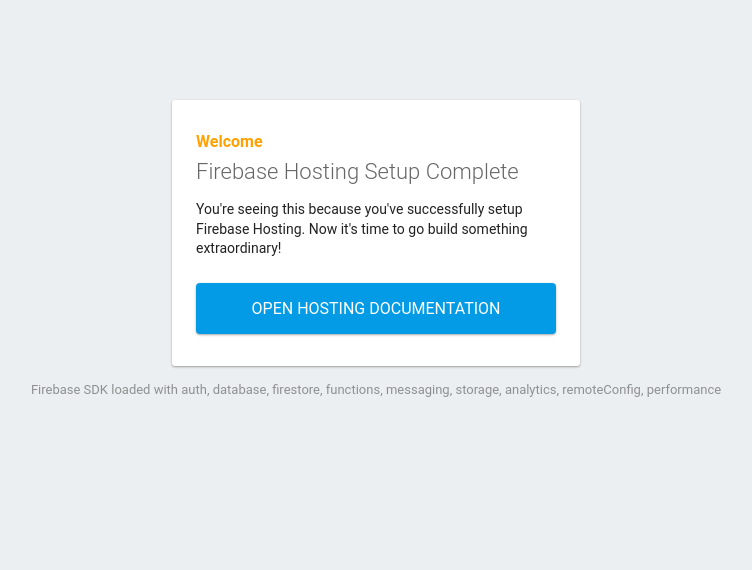
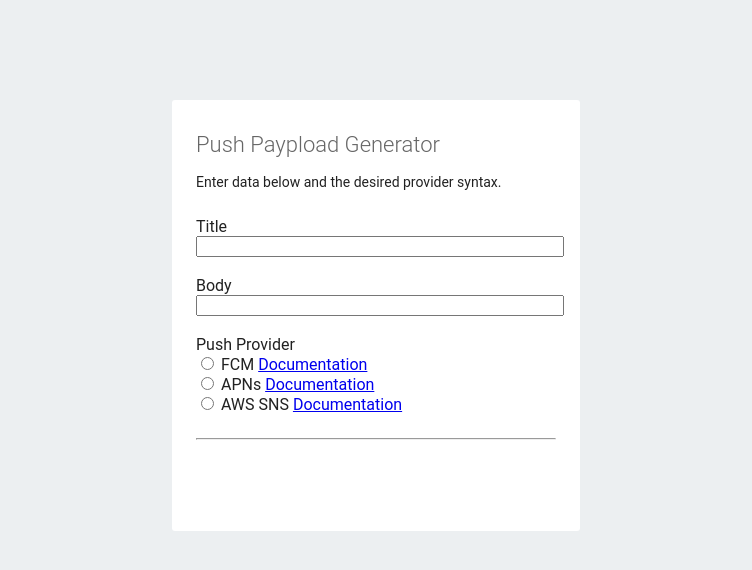
Before and after one commit to cjwhitsitt/pushsyntax, a plain HTML site: page public/index.html in a window 1280 px wide. Shown: the whole page, without its empty margins (264-1016 px from the left). Drawn offline with Linux system fonts and the light colour scheme; some packages are replaced by stand-ins of ours.

Commit message:
Show syntax for providers

```diff
--- a/public/index.html
+++ b/public/index.html
@@ -6,22 +6,22 @@
     <title>Welcome to Firebase Hosting</title>
 
     <!-- update the version number as needed -->
-    <script defer src="/__/firebase/10.12.2/firebase-app-compat.js"></script>
+    <!-- <script defer src="/__/firebase/10.12.2/firebase-app-compat.js"></script> -->
     <!-- include only the Firebase features as you need -->
-    <script defer src="/__/firebase/10.12.2/firebase-auth-compat.js"></script>
-    <script defer src="/__/firebase/10.12.2/firebase-database-compat.js"></script>
-    <script defer src="/__/firebase/10.12.2/firebase-firestore-compat.js"></script>
-    <script defer src="/__/firebase/10.12.2/firebase-functions-compat.js"></script>
-    <script defer src="/__/firebase/10.12.2/firebase-messaging-compat.js"></script>
-    <script defer src="/__/firebase/10.12.2/firebase-storage-compat.js"></script>
-    <script defer src="/__/firebase/10.12.2/firebase-analytics-compat.js"></script>
-    <script defer src="/__/firebase/10.12.2/firebase-remote-config-compat.js"></script>
-    <script defer src="/__/firebase/10.12.2/firebase-performance-compat.js"></script>
+    <!-- <script defer src="/__/firebase/10.12.2/firebase-auth-compat.js"></script> -->
+    <!-- <script defer src="/__/firebase/10.12.2/firebase-database-compat.js"></script> -->
+    <!-- <script defer src="/__/firebase/10.12.2/firebase-firestore-compat.js"></script> -->
+    <!-- <script defer src="/__/firebase/10.12.2/firebase-functions-compat.js"></script> -->
+    <!-- <script defer src="/__/firebase/10.12.2/firebase-messaging-compat.js"></script> -->
+    <!-- <script defer src="/__/firebase/10.12.2/firebase-storage-compat.js"></script> -->
+    <!-- TODO: <script defer src="/__/firebase/10.12.2/firebase-analytics-compat.js"></script> -->
+    <!-- <script defer src="/__/firebase/10.12.2/firebase-remote-config-compat.js"></script> -->
+    <!-- <script defer src="/__/firebase/10.12.2/firebase-performance-compat.js"></script> -->
     <!--
       initialize the SDK after all desired features are loaded, set useEmulator to false
       to avoid connecting the SDK to running emulators.
     -->
-    <script defer src="/__/firebase/init.js?useEmulator=true"></script>
+    <!-- <script defer src="/__/firebase/init.js?useEmulator=true"></script> -->
 
     <style media="screen">
       body { background: #ECEFF1; color: rgba(0,0,0,0.87); font-family: Roboto, Helvetica, Arial, sans-serif; margin: 0; padding: 0; }
@@ -29,8 +29,22 @@
       #message h2 { color: #ffa100; font-weight: bold; font-size: 16px; margin: 0 0 8px; }
       #message h1 { font-size: 22px; font-weight: 300; color: rgba(0,0,0,0.6); margin: 0 0 16px;}
       #message p { line-height: 140%; margin: 16px 0 24px; font-size: 14px; }
-      #message a { display: block; text-align: center; background: #039be5; text-transform: uppercase; text-decoration: none; color: white; padding: 16px; border-radius: 4px; }
-      #message, #message a { box-shadow: 0 1px 3px rgba(0,0,0,0.12), 0 1px 2px rgba(0,0,0,0.24); }
+      /* #message a {
+        display: block;
+        text-align: center;
+        background: #039be5;
+        text-transform: uppercase;
+        text-decoration: none;
+        color: white;
+        padding: 16px;
+        border-radius: 4px;
+      } */
+      /* #message, #message a { box-shadow: 0 1px 3px rgba(0,0,0,0.12), 0 1px 2px rgba(0,0,0,0.24); } */
+
+      .full {
+        width: 100%;
+      }
+
       #load { color: rgba(0,0,0,0.4); text-align: center; font-size: 13px; }
       @media (max-width: 600px) {
         body, #message { margin-top: 0; background: white; box-shadow: none; }
@@ -38,14 +52,41 @@
       }
     </style>
   </head>
+
   <body>
-    <div id="message">
-      <h2>Welcome</h2>
-      <h1>Firebase Hosting Setup Complete</h1>
-      <p>You're seeing this because you've successfully setup Firebase Hosting. Now it's time to go build something extraordinary!</p>
-      <a target="_blank" href="https://firebase.google.com/docs/hosting/">Open Hosting Documentation</a>
+    <div id="message" class="full">
+      <h1>Push Paypload Generator</h1>
+      <p>Enter data below and the desired provider syntax.</p>
+      <!-- <a target="_blank" href="https://firebase.google.com/docs/hosting/">Open Hosting Documentation</a> -->
+      <p>
+        <form id="form">
+          <label for="title">Title</label></td></tr>
+          <input class="full" id="title" type="text" name="title" oninput="build();" /><br />
+          <br />
+
+          <label for="body">Body</label>
+          <input class="full" id="body" type="text" name="body" oninput="build();" /><br />
+          <br />
+
+          <label for="provider">Push Provider</label><br />
+          <input id="provider_fcm" type="radio" name="provider" onclick="build();" value="fcm" />
+          <label for="provider_fcm">FCM</label>
+          <a target="_blank" href="https://firebase.google.com/docs/reference/fcm/rest/v1/projects.messages">Documentation</a><br />
+          <input id="provider_apns" type="radio" name="provider" onclick="build();" value="apns" />
+          <label for="provider_apns">APNs</label>
+          <a target="_blank" href="https://developer.apple.com/library/archive/documentation/NetworkingInternet/Conceptual/RemoteNotificationsPG/CreatingtheNotificationPayload.html">Documentation</a><br />
+          <input id="provider_sns" type="radio" name="provider" onclick="build();" value="sns" />
+          <label for="provider_sns">AWS SNS</label>
+          <a target="_blank" href="https://docs.aws.amazon.com/sns/latest/dg/sns-send-custom-platform-specific-payloads-mobile-devices.html">Documentation</a>
+        </form>
+      </p>
+      <hr />
+      <p id="output">
+        <span id="provider_name"></span><br />
+        <span id="payload"></span>
+      </p>
     </div>
-    <p id="load">Firebase SDK Loading&hellip;</p>
+    <!-- <p id="load">Firebase SDK Loading&hellip;</p> -->
 
     <script>
       document.addEventListener('DOMContentLoaded', function() {
@@ -59,31 +100,111 @@
         // firebase.functions().httpsCallable('yourFunction')().then(() => { });
         // firebase.messaging().requestPermission().then(() => { });
         // firebase.storage().ref('/path/to/ref').getDownloadURL().then(() => { });
-        // firebase.analytics(); // call to activate
+        // firebase.analytics(); // TODO: call to activate
         // firebase.analytics().logEvent('tutorial_completed');
-        // firebase.performance(); // call to activate
+        // firebase.performance(); // TODO: call to activate
         //
         // // 🔥🔥🔥🔥🔥🔥🔥🔥🔥🔥🔥🔥🔥🔥🔥🔥🔥🔥🔥🔥🔥🔥🔥🔥🔥🔥🔥🔥🔥🔥🔥
 
-        try {
-          let app = firebase.app();
-          let features = [
-            'auth',
-            'database',
-            'firestore',
-            'functions',
-            'messaging',
-            'storage',
-            'analytics',
-            'remoteConfig',
-            'performance',
-          ].filter(feature => typeof app[feature] === 'function');
-          loadEl.textContent = `Firebase SDK loaded with ${features.join(', ')}`;
-        } catch (e) {
-          console.error(e);
-          loadEl.textContent = 'Error loading the Firebase SDK, check the console.';
+        // try {
+        //   let app = firebase.app();
+        //   let features = [
+        //     'auth',
+        //     'database',
+        //     'firestore',
+        //     'functions',
+        //     'messaging',
+        //     'storage',
+        //     'analytics',
+        //     'remoteConfig',
+        //     'performance',
+        //   ].filter(feature => typeof app[feature] === 'function');
+        //   loadEl.textContent = `Firebase SDK loaded with ${features.join(', ')}`;
+        // } catch (e) {
+        //   console.error(e);
+        //   loadEl.textContent = 'Error loading the Firebase SDK, check the console.';
+        // }
+      });
+
+      function build() {
+        let selected = document.querySelector('input[name="provider"]:checked');
+        if (selected == null) {
+          return;
         }
-      });
+        document.getElementById('output').hidden = false;
+
+        let title = document.getElementById('title').value;
+        let body = document.getElementById('body').value;
+
+        // FCM
+        var fcmJson = {};
+        var fcmNotificationJson = {};
+        if (title.length > 0) {
+          fcmNotificationJson.title = title;
+        }
+        if (body.length > 0) {
+          fcmNotificationJson.body = body;
+        }
+        if (Object.keys(fcmNotificationJson).length > 0) {
+          fcmJson.message = {
+            notification: fcmNotificationJson
+          };
+        }
+
+        // APNs
+        var apnsJson = {};
+        var apnsAlertJson = {};
+        if (title.length > 0 || body.length > 0) {
+          if (title.length == 0) {
+            apnsAlertJson = body;
+          } else if (body.length == 0) {
+            apnsAlertJson = title;
+          } else {
+            apnsAlertJson = {
+              title: title,
+              body: body
+            }
+          }
+        }
+        if (Object.keys(apnsAlertJson).length > 0) {
+          apnsJson.aps = apnsAlertJson;
+        }
+
+        // Build final payload
+        let provider = selected.value;
+        let providerPretty;
+        var json = {};
+        switch (provider) {
+          case 'fcm': {
+            providerPretty = "FCM";
+            json = fcmJson;
+            break;
+          }
+          case 'apns': {
+            providerPretty = "APNs";
+            json = apnsJson;
+            break;
+          }
+          case 'sns': {
+            providerPretty = "AWS SNS (includes all platforms)";
+            if (Object.keys(fcmJson).length > 0) {
+              json.GCM = {
+                fcmV1Message: JSON.stringify(fcmJson)
+              };
+            }
+            if (Object.keys(apnsJson).length > 0) {
+              json.APNS = JSON.stringify(apnsJson);
+            }
+            break;
+          }
+        }
+
+        let payload = JSON.stringify(json, null, '\t');
+        document.getElementById('payload').textContent = payload;
+
+        let nameValue = 'Payload for '+ providerPretty + ':';
+        document.getElementById('provider_name').textContent = nameValue;
+      };
     </script>
   </body>
 </html>
```
